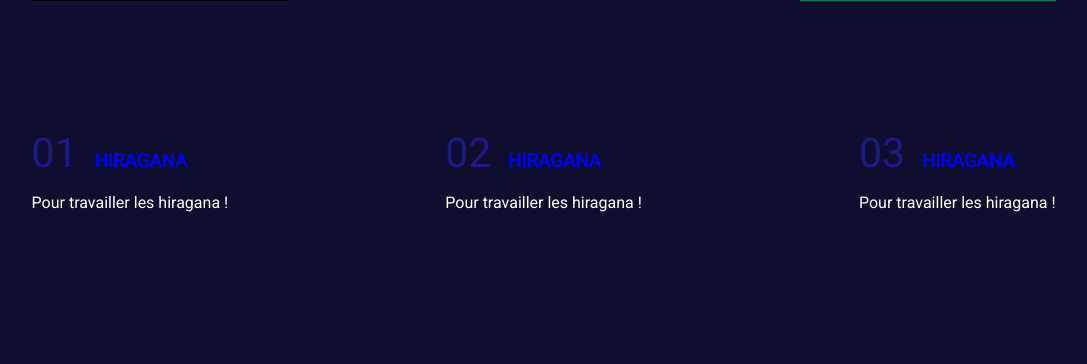
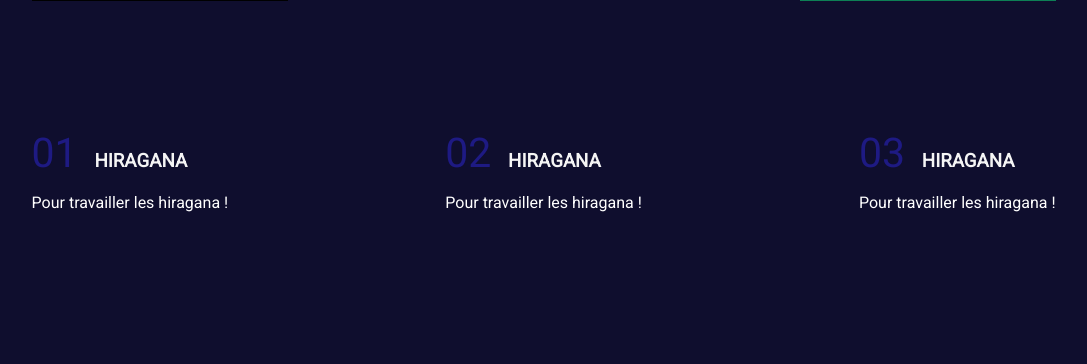
Before and after one commit to Mitake-ktm/Arigato, a PHP site: page / in a window 1280 px wide. Shown: the part 1079-1443 px from the top of the page, without its empty margins (90-1177 px from the left). Run offline with PHP 8.4, Linux system fonts and the light colour scheme; some libraries are stand-ins or nearby versions.

Commit message:
modif couleur page dacceuil

```diff
--- a/assets/css/main.css
+++ b/assets/css/main.css
@@ -29,10 +29,11 @@ h2 {
  height: auto;
  width: 80%;
  padding-right: 1vw;
- color: blue;
+ color: whitesmoke;
  margin-top: 10vw;
- margin-bottom: 10vw;
+ margin-bottom: 5vw;
 }
+
 /* FIN Image mode de jeu */
 
 /* Image stats joueur */
@@ -91,6 +92,7 @@ img {
 .NOM {
  display: flex;
  justify-content: center;
+ margin-top: 10vw;
 }
 
 .image_devant{
```
